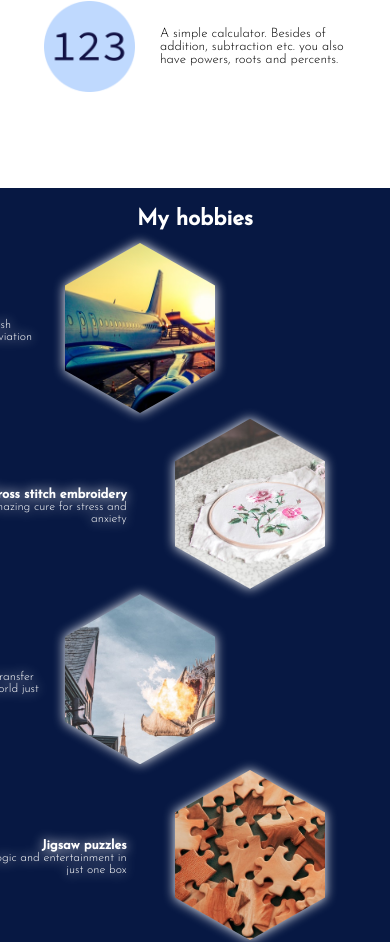
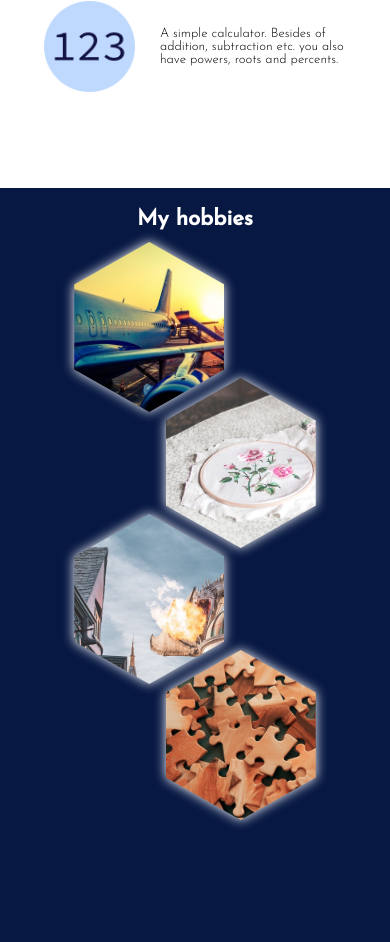
Before and after one commit to um-postolowicz/portfolio, a React (Create React App) app: page / in a window 390 px wide. Shown: the part 3188-4130 px from the top of the page. Built offline with nearby package versions, Linux system fonts and the light colour scheme.

Commit message:
Fix hobbies section for mobiles' portrait orientation

```diff
--- a/src/styles/_hobbies.scss
+++ b/src/styles/_hobbies.scss
@@ -1,6 +1,5 @@
 .hobbies {
-  height: 100vh;
-  padding: $page-padding-top 0;
+  @include size($height: 100vh, $padding: $page-padding-top 0);
   background-color: $dark-blue;
   color: white;
   &Title {
@@ -11,9 +10,11 @@
     }
   }
   &Tiles {
-    padding-top: 12px;
-    @include flex(column, flex-start, stretch);
-    height: 90vh;
+    @include grid(repeat(4, 1fr), repeat(2, 1fr), start, center);
+    @include size($width: 90vw, $margin: -35px auto);
+    @include mq(xxsmall, $portrait) {
+      margin-top: -40px;
+    }
     @include mq(xsmall, $portrait) {
       padding-top: 30px;
     }
@@ -28,29 +29,17 @@
 .hobby {
   @include position(relative, auto, auto, 100%, 23.5%);
   @include flex(row);
-  padding-left: 54px;
   filter: drop-shadow(0 0 6px rgb(255, 255, 255));
-  @include mq(xxsmall, $portrait) {
-    padding-left: 65px;
-  }
-  @include mq(xsmall, $portrait) {
-    padding-left: 60px;
-  }
+
   @include mq(xsmall, $landscape) {
     padding: 0;
   }
   &:nth-child(even) {
     flex-direction: row-reverse;
     text-align: right;
-    padding-right: 54px;
-    padding-left: 0;
-    @include mq(xxsmall, $portrait) {
-      padding-right: 65px;
-      padding-left: 0;
-    }
-    @include mq(xsmall, $portrait) {
-      padding-right: 60px;
-      padding-left: 0;
+    grid-column: 2/3;
+    .showTxt {
+      right: 100%;
     }
     @include mq(xsmall, $landscape) {
       grid-row: 2/3;
@@ -64,78 +53,48 @@
   }
   .hexagon {
     @include position(relative, auto, auto, 140px, 150px);
-    clip-path: polygon(50% 0, 100% 25%, 100% 75%, 50% 100%, 0% 75%, 0% 25%);
+    clip-path: $polygon;
     background-size: cover;
+    z-index: 1;
     @include mq(xxsmall, $portrait) {
-      width: 150px;
-      height: 170px;
+      @include size($width: 150px, $height: 170px);
     }
     @include mq(xsmall, $portrait) {
-      width: 190px;
-      height: 210px;
+      @include size($width: 170px, $height: 190px);
     }
     @include mq(xsmall, $landscape) {
-      clip-path: polygon(
-        0 50%,
-        25% 0,
-        75% 0,
-        100% 50%,
-        75% 100%,
-        25% 100%,
-        0 50%
-      );
-      width: 130px;
-      height: 110px;
+      clip-path: $polygon-rotate;
+      @include size($width: 130px, $height: 110px);
     }
   }
   .darkHover {
     @include position(absolute, auto, auto, 140px, 150px);
-    clip-path: polygon(50% 0, 100% 25%, 100% 75%, 50% 100%, 0% 75%, 0% 25%);
+    clip-path: $polygon;
+    z-index: 2;
     background-color: rgba(0, 0, 0, 0.7);
     @include mq(xxsmall, $portrait) {
-      width: 150px;
-      height: 170px;
+      @include size($width: 150px, $height: 170px);
+      left: 6px;
     }
     @include mq(xsmall, $portrait) {
-      width: 190px;
-      height: 210px;
+      @include size($width: 170px, $height: 190px);
+      right: 6px;
     }
     @include mq(xsmall, $landscape) {
-      clip-path: polygon(
-        0 50%,
-        25% 0,
-        75% 0,
-        100% 50%,
-        75% 100%,
-        25% 100%,
-        0 50%
-      );
-      width: 130px;
-      height: 110px;
+      clip-path: $polygon-rotate;
+      @include size($width: 130px, $height: 110px);
     }
   }
   &Text {
-    @include size($width: 47%, $padding: 0 10px);
-    position: absolute;
-    align-self: center;
-    transform: translateX(-100%);
-    z-index: -1;
+    @include position(absolute, 120%, 0);
+    @include size($width: 80%, $height: 100%, $padding: 0 10px);
     transition: 0.3s;
     @include mq(xxsmall, $portrait) {
       padding: 0 15px;
     }
-    @include mq(xsmall, $portrait) {
-      width: 40%;
-    }
     @include mq(xsmall, $landscape) {
-      top: 100%;
-      left: 90%;
-      width: 80%;
-      height: 100%;
+      @include position(absolute, 100%, 10%, 80%, 100%);
       text-align: center;
-    }
-    &:nth-last-child(even) {
-      transform: translateX(100%);
     }
     h4 {
       font-size: 1.3rem;
@@ -149,16 +108,21 @@
         font-size: 1.3rem;
       }
     }
-  }
-  .showTxt {
-    transform: translateX(0);
-    z-index: 1;
-    @include mq(xsmall, $landscape) {
-      transform: translate(-100%, 400%);
+    &.showTxt {
+      right: -80%;
+      @include mq(xsmall, $landscape) {
+        transform: translate(-100%, 400%);
+      }
     }
   }
 }
 .aviation {
+  left: 37px;
+  top: 50px;
+  @include mq(xxsmall, $portrait) {
+    left: 42px;
+    top: 51px;
+  }
   @include mq(xsmall, $landscape) {
     grid-column: 1/2;
     top: 24px;
@@ -166,6 +130,12 @@
   }
 }
 .crossStitch {
+  right: 37px;
+  top: 17px;
+  grid-row: 2/3;
+  @include mq(xxsmall, $portrait) {
+    right: 42px;
+  }
   @include mq(xsmall, $landscape) {
     grid-column: 2/3;
     bottom: 24px;
@@ -173,6 +143,12 @@
   }
 }
 .fantasyBooks {
+  left: 37px;
+  bottom: 17px;
+  grid-row: 3/4;
+  @include mq(xxsmall, $portrait) {
+    left: 42px;
+  }
   @include mq(xsmall, $landscape) {
     grid-column: 3/4;
     top: 24px;
@@ -180,6 +156,13 @@
   }
 }
 .jigsaw {
+  right: 37px;
+  bottom: 50px;
+  grid-row: 4/5;
+  @include mq(xxsmall, $portrait) {
+    right: 42px;
+    bottom: 51px;
+  }
   @include mq(xsmall, $landscape) {
     grid-column: 4/5;
     bottom: 24px;
--- a/src/styles/_mainPage.scss
+++ b/src/styles/_mainPage.scss
@@ -16,7 +16,7 @@
     @include size(95%, 40vh, 0 auto);
     text-align: center;
     @include mq(xsmall, $portrait) {
-      @include size($width: 80%, $margin: 50px 0 0);
+      @include size($width: 80%, $margin: 50px auto 0);
       font-size: 2.4rem;
     }
     @include mq(xsmall, $landscape) {
@@ -37,7 +37,7 @@
       margin-top: 32px;
     }
     @include mq(xsmall, $portrait) {
-      @include size($width: 95%, $margin: 37px 0 0);
+      @include size($width: 95%, $margin: 37px auto 0);
     }
     @include mq(xsmall, $landscape) {
       @include size($height: 90%, $margin: 10px 0 0);
--- a/src/styles/style.css
+++ b/src/styles/style.css
@@ -262,7 +262,7 @@ html {
   .mainPage .introduction {
     width: 80%;
     height: auto;
-    margin: 50px 0 0;
+    margin: 50px auto 0;
     padding: 0;
     font-size: 2.4rem;
   }
@@ -303,7 +303,7 @@ html {
   .mainPage .avatar {
     width: 95%;
     height: auto;
-    margin: 37px 0 0;
+    margin: 37px auto 0;
     padding: 0;
   }
 }
@@ -746,7 +746,9 @@ html {
 }
 
 .hobbies {
+  width: auto;
   height: 100vh;
+  margin: auto;
   padding: 20px 0;
   background-color: #071843;
   color: white;
@@ -764,23 +766,23 @@ html {
 }
 
 .hobbiesTiles {
-  padding-top: 12px;
-  display: -webkit-box;
-  display: -ms-flexbox;
-  display: flex;
-  -ms-flex-wrap: wrap;
-      flex-wrap: wrap;
-  -webkit-box-orient: vertical;
-  -webkit-box-direction: normal;
-      -ms-flex-direction: column;
-          flex-direction: column;
+  display: -ms-grid;
+  display: grid;
+  grid: repeat(4, 1fr)/repeat(2, 1fr);
   -webkit-box-align: start;
       -ms-flex-align: start;
-          align-items: flex-start;
-  -webkit-box-pack: stretch;
-      -ms-flex-pack: stretch;
-          justify-content: stretch;
-  height: 90vh;
+          align-items: start;
+  justify-items: center;
+  width: 90vw;
+  height: auto;
+  margin: -35px auto;
+  padding: 0;
+}
+
+@media (orientation: portrait) and (min-width: 359px) {
+  .hobbiesTiles {
+    margin-top: -40px;
+  }
 }
 
 @media (orientation: portrait) and (min-width: 410px) {
@@ -824,21 +826,8 @@ html {
   -webkit-box-pack: start;
       -ms-flex-pack: start;
           justify-content: flex-start;
-  padding-left: 54px;
   -webkit-filter: drop-shadow(0 0 6px white);
           filter: drop-shadow(0 0 6px white);
-}
-
-@media (orientation: portrait) and (min-width: 359px) {
-  .hobby {
-    padding-left: 65px;
-  }
-}
-
-@media (orientation: portrait) and (min-width: 410px) {
-  .hobby {
-    padding-left: 60px;
-  }
 }
 
 @media (orientation: landscape) and (min-width: 410px) {
@@ -853,22 +842,13 @@ html {
       -ms-flex-direction: row-reverse;
           flex-direction: row-reverse;
   text-align: right;
-  padding-right: 54px;
-  padding-left: 0;
+  -ms-grid-column: 2;
+  -ms-grid-column-span: 1;
+  grid-column: 2/3;
 }
 
-@media (orientation: portrait) and (min-width: 359px) {
-  .hobby:nth-child(even) {
-    padding-right: 65px;
-    padding-left: 0;
-  }
-}
-
-@media (orientation: portrait) and (min-width: 410px) {
-  .hobby:nth-child(even) {
-    padding-right: 60px;
-    padding-left: 0;
-  }
+.hobby:nth-child(even) .showTxt {
+  right: 100%;
 }
 
 @media (orientation: landscape) and (min-width: 410px) {
@@ -896,19 +876,24 @@ html {
   -webkit-clip-path: polygon(50% 0, 100% 25%, 100% 75%, 50% 100%, 0% 75%, 0% 25%);
           clip-path: polygon(50% 0, 100% 25%, 100% 75%, 50% 100%, 0% 75%, 0% 25%);
   background-size: cover;
+  z-index: 1;
 }
 
 @media (orientation: portrait) and (min-width: 359px) {
   .hobby .hexagon {
     width: 150px;
     height: 170px;
+    margin: auto;
+    padding: 0;
   }
 }
 
 @media (orientation: portrait) and (min-width: 410px) {
   .hobby .hexagon {
-    width: 190px;
-    height: 210px;
+    width: 170px;
+    height: 190px;
+    margin: auto;
+    padding: 0;
   }
 }
 
@@ -918,6 +903,8 @@ html {
             clip-path: polygon(0 50%, 25% 0, 75% 0, 100% 50%, 75% 100%, 25% 100%, 0 50%);
     width: 130px;
     height: 110px;
+    margin: auto;
+    padding: 0;
   }
 }
 
@@ -929,6 +916,7 @@ html {
   height: 150px;
   -webkit-clip-path: polygon(50% 0, 100% 25%, 100% 75%, 50% 100%, 0% 75%, 0% 25%);
           clip-path: polygon(50% 0, 100% 25%, 100% 75%, 50% 100%, 0% 75%, 0% 25%);
+  z-index: 2;
   background-color: rgba(0, 0, 0, 0.7);
 }
 
@@ -936,13 +924,19 @@ html {
   .hobby .darkHover {
     width: 150px;
     height: 170px;
+    margin: auto;
+    padding: 0;
+    left: 6px;
   }
 }
 
 @media (orientation: portrait) and (min-width: 410px) {
   .hobby .darkHover {
-    width: 190px;
-    height: 210px;
+    width: 170px;
+    height: 190px;
+    margin: auto;
+    padding: 0;
+    right: 6px;
   }
 }
 
@@ -952,21 +946,21 @@ html {
             clip-path: polygon(0 50%, 25% 0, 75% 0, 100% 50%, 75% 100%, 25% 100%, 0 50%);
     width: 130px;
     height: 110px;
+    margin: auto;
+    padding: 0;
   }
 }
 
 .hobbyText {
-  width: 47%;
+  position: absolute;
+  top: 120%;
+  right: 0;
+  width: auto;
   height: auto;
+  width: 80%;
+  height: 100%;
   margin: auto;
   padding: 0 10px;
-  position: absolute;
-  -ms-flex-item-align: center;
-      -ms-grid-row-align: center;
-      align-self: center;
-  -webkit-transform: translateX(-100%);
-          transform: translateX(-100%);
-  z-index: -1;
   -webkit-transition: 0.3s;
   transition: 0.3s;
 }
@@ -977,25 +971,15 @@ html {
   }
 }
 
-@media (orientation: portrait) and (min-width: 410px) {
-  .hobbyText {
-    width: 40%;
-  }
-}
-
 @media (orientation: landscape) and (min-width: 410px) {
   .hobbyText {
+    position: absolute;
     top: 100%;
-    left: 90%;
+    right: 10%;
     width: 80%;
     height: 100%;
     text-align: center;
   }
-}
-
-.hobbyText:nth-last-child(even) {
-  -webkit-transform: translateX(100%);
-          transform: translateX(100%);
 }
 
 .hobbyText h4 {
@@ -1018,16 +1002,26 @@ html {
   }
 }
 
-.hobby .showTxt {
-  -webkit-transform: translateX(0);
-          transform: translateX(0);
-  z-index: 1;
+.hobbyText.showTxt {
+  right: -80%;
 }
 
 @media (orientation: landscape) and (min-width: 410px) {
-  .hobby .showTxt {
+  .hobbyText.showTxt {
     -webkit-transform: translate(-100%, 400%);
             transform: translate(-100%, 400%);
+  }
+}
+
+.aviation {
+  left: 37px;
+  top: 50px;
+}
+
+@media (orientation: portrait) and (min-width: 359px) {
+  .aviation {
+    left: 42px;
+    top: 51px;
   }
 }
 
@@ -1041,6 +1035,20 @@ html {
   }
 }
 
+.crossStitch {
+  right: 37px;
+  top: 17px;
+  -ms-grid-row: 2;
+  -ms-grid-row-span: 1;
+  grid-row: 2/3;
+}
+
+@media (orientation: portrait) and (min-width: 359px) {
+  .crossStitch {
+    right: 42px;
+  }
+}
+
 @media (orientation: landscape) and (min-width: 410px) {
   .crossStitch {
     -ms-grid-column: 2;
@@ -1051,6 +1059,20 @@ html {
   }
 }
 
+.fantasyBooks {
+  left: 37px;
+  bottom: 17px;
+  -ms-grid-row: 3;
+  -ms-grid-row-span: 1;
+  grid-row: 3/4;
+}
+
+@media (orientation: portrait) and (min-width: 359px) {
+  .fantasyBooks {
+    left: 42px;
+  }
+}
+
 @media (orientation: landscape) and (min-width: 410px) {
   .fantasyBooks {
     -ms-grid-column: 3;
@@ -1058,6 +1080,21 @@ html {
     grid-column: 3/4;
     top: 24px;
     right: 15px;
+  }
+}
+
+.jigsaw {
+  right: 37px;
+  bottom: 50px;
+  -ms-grid-row: 4;
+  -ms-grid-row-span: 1;
+  grid-row: 4/5;
+}
+
+@media (orientation: portrait) and (min-width: 359px) {
+  .jigsaw {
+    right: 42px;
+    bottom: 51px;
   }
 }
 
```
Also changed, not shown: src/styles/_variables.scss (+12 -0 lines), 1 other file (tests, documents, lock files or other folders).
